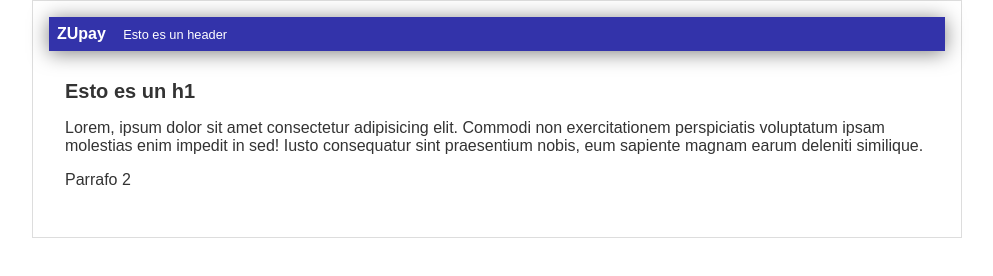
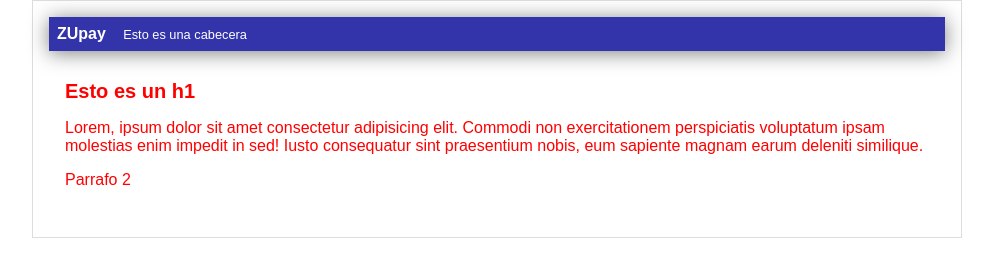
Before and after one commit to dnrz/prueba-uso-git, a plain HTML site: page index.html in a window 1280 px wide. Shown: the whole page, without its empty margins (143-1136 px from the left). Drawn offline with Linux system fonts and the light colour scheme.

Commit message:
modificaciones para conflicto

```diff
--- a/css/styles.css
+++ b/css/styles.css
@@ -1,6 +1,6 @@
 body
 {
-    color: #333;
+    color: red;
     text-align: center;
     font-family: Arial, Helvetica, sans-serif;
     margin: 0;
--- a/index.html
+++ b/index.html
@@ -11,7 +11,7 @@
     <div id="container">
         <div id="header">
             ZUpay
-            <span id="tagline">Esto es un header</span>
+            <span id="tagline">Esto es una cabecera </span>
 
         </div>
         <div id="post">
```
